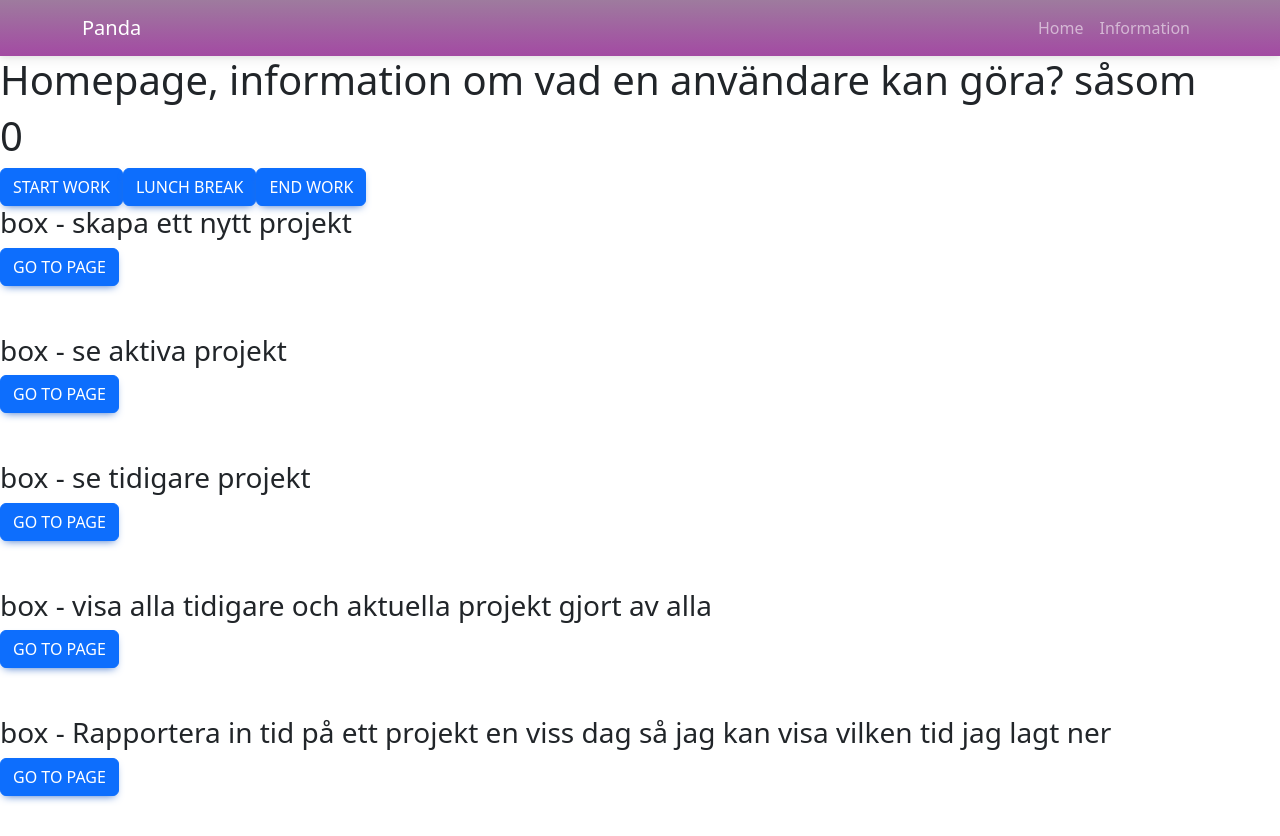
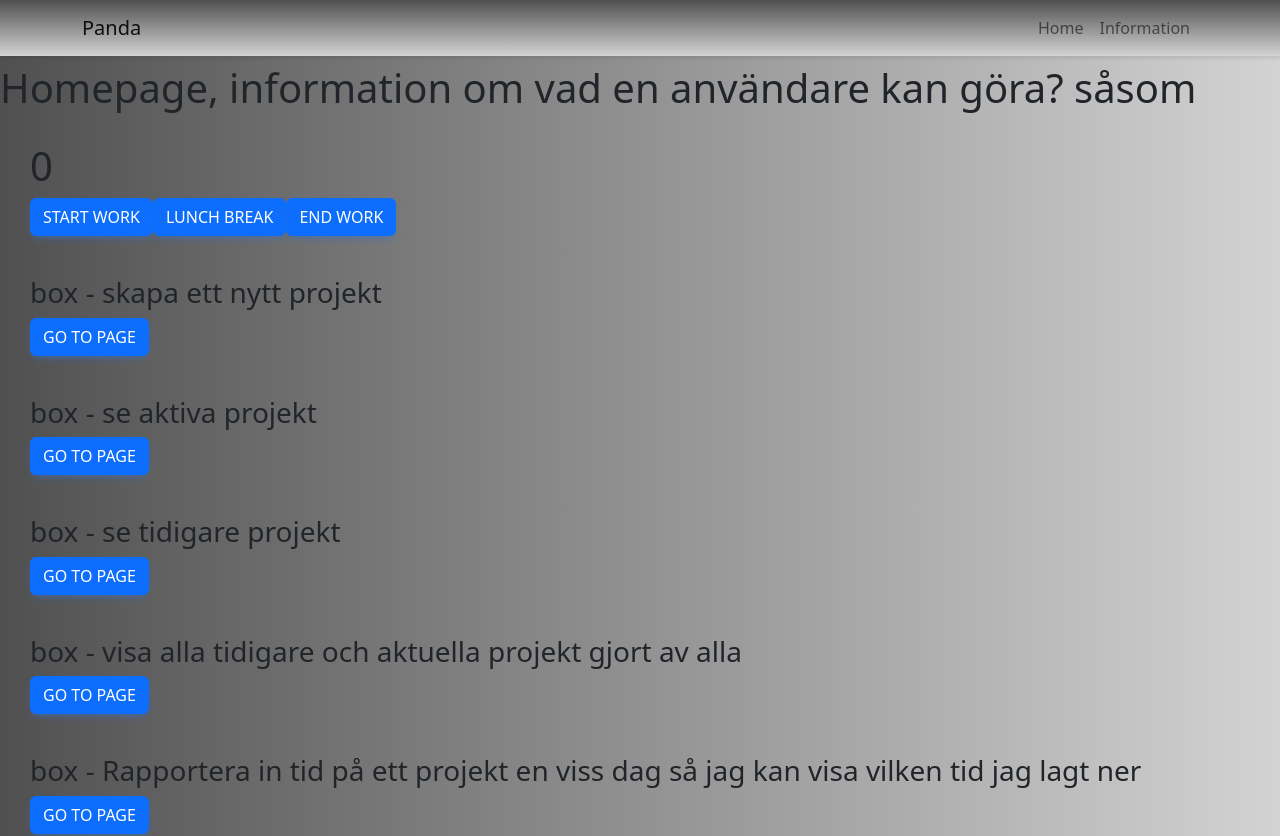
Before and after one commit to peembee/Panda, a React (Create React App) app: page /reportTime in a window 1280 px wide. Shown: the top 836 px of the page. Built offline with nearby package versions, Linux system fonts and the light colour scheme.

Commit message:
Fixat med Navbar och lite simpel design på hemsidan, som bakgrundsfärg och padding.

```diff
--- /dev/null
+++ b/src/Css/NavBar.css
@@ -0,0 +1,28 @@
+.navbar {
+    position: fixed;
+    top: 0;
+    width: 100%;
+    background: linear-gradient(to bottom, rgb(80,80,80) 0%, rgb(211,211,211)100%);
+    color: #fff;
+  }
+
+  .navbar ul {
+    list-style: none;
+    margin: 0;
+    padding: 0;
+    display: flex;
+  }
+
+  .navbar li {
+    margin: 0 10px;
+  }
+
+  .content {
+    margin-top: 50px; /* lägg till en margin-top för att undvika att innehållet döljs av navbaren */
+  }
+
+.fixed-top {
+    position: fixed;
+    top: 0;
+    box-shadow: 0 2px 4px rgba(0, 0, 0, 0.1); /* lägg till en skugga för att skilja navbaren från innehållet */
+  }
--- a/src/Css/style.css
+++ b/src/Css/style.css
@@ -8,3 +8,8 @@
 .signInNavbar{
     box-shadow: 5px 50px 100px rgba(66, 3, 36, 0.653);
 }
+
+body{
+    margin-top: 5%;
+    background: linear-gradient(to right, rgb(80,80,80) 0%, rgb(211,211,211)100%);
+}
--- a/src/components/Home.js
+++ b/src/components/Home.js
@@ -4,63 +4,58 @@ import { BrowserRouter as Router, Route, Routes } from  "react-router-dom";
 import { TimeLog } from "./TimeLog";
 
 export const HomeComponent = () => {
+    const boxStyle = {
+        padding: '10px',
+        marginBottom: '20px',
+        marginTop: '20px',
+        marginLeft: '20px'
+    };
+
     return(
         <div>
             <h1>Homepage, information om vad en användare kan göra? såsom </h1>
             <div><TimeLog/></div>
-            <div>
+            <div style={boxStyle}>
                 <h3>box - skapa ett nytt projekt</h3>
                 <div>
                     <Button>Go to page</Button>
                 </div>
-                <br></br>
-                <br></br>
             </div>
 
-            <div>
+            <div style={boxStyle}>
                 <h3>box - se aktiva projekt</h3>
                 <div>
                     <Button>Go to page</Button>
                 </div>
-                <br></br>
-                <br></br>
             </div>
 
-            <div>
+            <div style={boxStyle}>
                 <h3>box - se tidigare projekt</h3>
                 <div>
                     <Button>Go to page</Button>
                 </div>
-                <br></br>
-                <br></br>
             </div>
 
-            <div>
+            <div style={boxStyle}>
                 <h3>box - visa alla tidigare och aktuella projekt gjort av alla</h3>
                 <div>
                     <Button>Go to page</Button>
                 </div>
-                <br></br>
-                <br></br>
             </div>
 
-            <div>
+            <div style={boxStyle}>
                 <h3>box - Rapportera in tid på ett projekt en viss dag så jag kan visa vilken tid jag lagt ner</h3>
                 <div>
                     <Button>Go to page</Button>
                 </div>
-                <br></br>
-                <br></br>
             </div>
 
-            <div>
+            <div style={boxStyle}>
                 <h3>box - Som användare vill jag kunna lägga en kommentar på alla mina tidsrapporter så jag minns vad jag jobbat med</h3>
                 <div>
                     <Button>Go to page</Button>
                 </div>
             </div>
-            <br></br>
-                <br></br>
         </div>
     )
 }
--- a/src/components/Navbar.js
+++ b/src/components/Navbar.js
@@ -1,12 +1,37 @@
 import React from "react";
+import '../Css/NavBar.css';
+import { useEffect } from 'react';
 import { NavLink } from 'react-router-dom';
 import { Container } from "react-bootstrap";
 import { Navbar, Nav} from "react-bootstrap";
 
 export const NavbarComponent = (props) => {
 
-    return(
-        <Navbar display="flex" style={{background: 'linear-gradient(to bottom, rgb(158,123,158) 0%, rgb(163, 74, 163)100%'}} bg="dark" variant="dark" expand="sm" className="navbar">
+  useEffect(() => {
+    // Hitta navbaren och sidans topposition
+    const navbar = document.querySelector('.navbar');
+    const offset = navbar.offsetTop;
+
+    // Funktion som lägger till eller tar bort en CSS-klass på navbaren baserat på användarens scrollposition
+    function toggleNavbarClass() {
+      if (window.pageYOffset >= offset) {
+        navbar.classList.add('fixed-top');
+      } else {
+        navbar.classList.remove('fixed-top');
+      }
+    }
+
+    // Lyssna på window-objektets scroll-händelse och kalla på funktionen toggleNavbarClass()
+    window.addEventListener('scroll', toggleNavbarClass);
+
+    // Ta bort scroll-händelselyssnaren när komponenten unmounts
+    return () => {
+      window.removeEventListener('scroll', toggleNavbarClass);
+    };
+  }, []);
+
+  return (
+    <Navbar>
       <Container>
         <Navbar.Brand href="/Home">Panda</Navbar.Brand>
         <Navbar.Toggle aria-controls="basic-navbar-nav" />
--- a/src/components/TimeLog.js
+++ b/src/components/TimeLog.js
@@ -19,10 +19,16 @@ export function TimeLog(){
     }
 
 
+    const boxStyle = {
+        padding: '10px',
+        marginBottom: '20px',
+        marginTop: '20px',
+        marginLeft: '20px',
+    };
 
 
     return (
-        <div>
+        <div style={boxStyle}>
         <h1>{time}</h1>
         <Button onClick={() => timeInterval()}>start WOrk</Button>
         <Button onClick={() => clearInterval(id.current)}>Lunch Break</Button>
```
Lines whose indentation alone changed are shown as unchanged.
